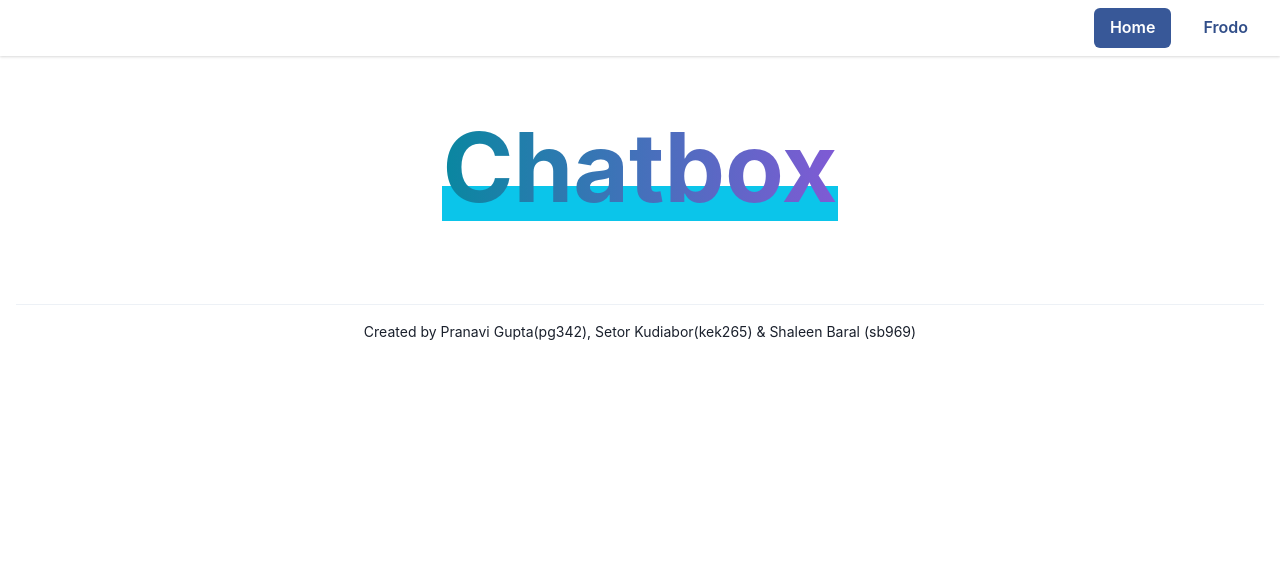
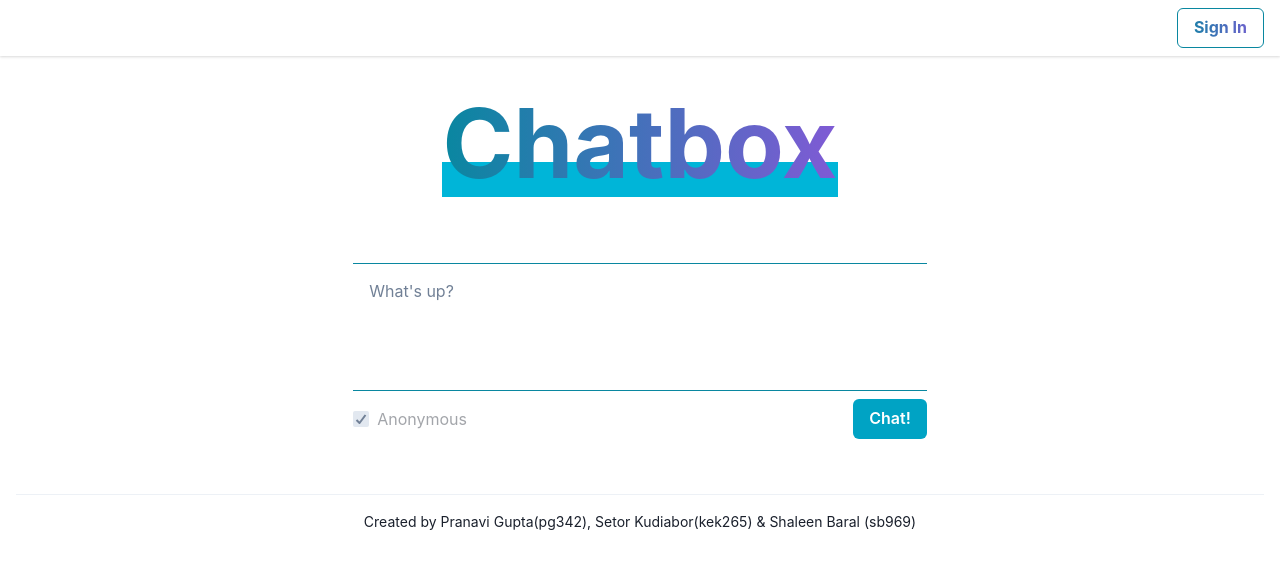
Before and after one commit to shaleen111/chatbox, a Next.js app: page / in a window 1280 px wide. Shown: the top 568 px of the page. Built offline with nearby package versions, Linux system fonts and the light colour scheme.

Commit message:
Working on frontend still. Done with Heading and ChatboxControl

```diff
--- /dev/null
+++ b/components/chatbox/ChatCard.tsx
@@ -0,0 +1,4 @@
+
+const ChatCard = () => {}
+
+export default ChatCard
--- /dev/null
+++ b/components/chatbox/ChatView.tsx
@@ -0,0 +1,4 @@
+
+const ChatView = () => {}
+
+export default ChatView
--- /dev/null
+++ b/components/chatbox/Chatbox.tsx
@@ -0,0 +1,16 @@
+import ChatboxControl from "./ChatboxControl"
+import ChatboxHeading from "./ChatboxHeading"
+import { VStack } from "@chakra-ui/react"
+import { useState } from "react"
+
+const Chatbox = () => {
+    return (
+        <VStack spacing={55} marginBottom={55}>
+            <ChatboxHeading />
+            <ChatboxControl />
+            {/* <ChatView /> */}
+        </VStack>
+    )
+}
+
+export default Chatbox
--- /dev/null
+++ b/components/chatbox/ChatboxControl.tsx
@@ -0,0 +1,48 @@
+import { Box, VStack, Button, Textarea, Checkbox, Flex } from "@chakra-ui/react"
+import { FormEventHandler, useState } from "react"
+
+const ChatboxControl = () => {
+    const [input, setInput] = useState("")
+
+    const addChat: FormEventHandler<HTMLFormElement> = (e) => {
+
+    }
+
+    return (
+        <Box w="100%">
+        <form onSubmit={addChat}>
+          <VStack>
+            <Textarea
+              value={input}
+              placeholder="What's up?"
+              onChange={(e) => setInput(e.target.value)}
+              width='100%'
+              minHeight='8em'
+              variant="unstyled"
+              resize="none"
+              p="4"
+              borderRadius="0"
+              borderTopWidth="1.5px"
+              borderBottomWidth="1px"
+              borderStyle="solid"
+              borderColor="cyan.700"
+            />
+            <Flex w="100%">
+              <Checkbox isChecked={true} isDisabled={true}
+                        textAlign="left">
+                  Anonymous
+              </Checkbox>
+              <Button type="submit" marginLeft="auto" color="white"
+                      textStyle="bold"
+                      background="cyan.600"
+                      _hover={{background: "purple.700", color: "white"}}>
+                  Chat!
+              </Button>
+            </Flex>
+          </VStack>
+        </form>
+        </Box>
+      )
+}
+
+export default ChatboxControl
--- a/components/layout/Heading.tsx
+++ b/components/chatbox/ChatboxHeading.tsx
@@ -1,10 +1,9 @@
-import { Center, Heading, Text, useBreakpointValue } from "@chakra-ui/react"
+import { Center, Heading, Link, Text, useBreakpointValue } from "@chakra-ui/react"
 
 const ChatboxHeading = () => (
   <Center>
     <Heading
-      fontSize={{ base: '6xl', md: '7xl', lg: '8xl' }}
-      m={12}>
+      fontSize={{ base: '7xl', md: '8xl', lg: '8xl' }}>
       <Text
         as={'span'}
         position={'relative'}
@@ -15,14 +14,19 @@ const ChatboxHeading = () => (
           position: 'absolute',
           bottom: 1,
           left: 0,
-          bg: 'cyan.400',
+          bg: 'cyan.500',
           zIndex: -1,
+        }}
+        _hover={{
+            bgGradient: "linear(to-r, purple.500, cyan.700)"
         }}
         bgGradient="linear(to-r, cyan.700, purple.500)"
         bgClip="text"
         lineHeight={1.33}
         align="center">
-          Chatbox
+          <Link href="/" _hover={{textDecoration: "none"}}>
+            Chatbox
+          </Link>
         </Text>
       <br />{' '}
     </Heading>
--- a/components/layout/Layout.tsx
+++ b/components/layout/Layout.tsx
@@ -3,7 +3,6 @@ import Head from "next/head"
 import Navbar from "./Navbar"
 import Footer from "./Footer"
 import { Container } from "@chakra-ui/react"
-import ChatboxHeading from "./Heading"
 
 type Props = {
   children?: ReactNode
@@ -19,7 +18,6 @@ const Layout = ({ children, title }: Props) => (
       <link rel="icon" href="/favicon.ico" />
     </Head>
     <Navbar />
-    <ChatboxHeading />
     <Container my={6}>{children}</Container>
     <Footer />
   </div>
--- a/components/layout/Navbar.tsx
+++ b/components/layout/Navbar.tsx
@@ -1,55 +1,23 @@
 import React from "react"
-import NextLink from "next/link"
-import { Box, Button, HStack, Link } from "@chakra-ui/react"
-import { useRouter } from "next/router"
-
-type NavLinkData = {
-  name: string
-  path: string
-}
-
-const navData: NavLinkData[] = [
-  {
-    name: "Home",
-    path: "/",
-  },
-  {
-    name: "Frodo",
-    path: "/frodo",
-  },
-]
-
-const NavLink = ({ name, path }: NavLinkData) => {
-  const { pathname: currentPath } = useRouter()
-  return (
-    <NextLink key={path} href={path} passHref legacyBehavior>
-      <Link
-        _hover={{
-          textDecoration: "none",
-        }}
-        tabIndex={-1}
-      >
-        <Button
-          _focusVisible={{ shadow: "outline" }}
-          _focus={{ shadow: "none" }}
-          colorScheme={"facebook"}
-          variant={currentPath === path ? "solid" : "ghost"}
-        >
-          {name}
-        </Button>
-      </Link>
-    </NextLink>
-  );
-}
+import { Box, Button, HStack } from "@chakra-ui/react"
 
 const Navbar = () => {
   return (
     <Box px={4} shadow="base">
       <HStack justifyContent="right">
         <HStack h={14} as="nav" spacing={4} alignItems="center">
-          {navData.map((data) => (
-            <NavLink key={data.path} {...data} />
-          ))}
+            <Button
+              bgGradient="linear(to-r, cyan.700, purple.500)"
+              bgClip="text"
+              variant="outline"
+              borderColor="cyan.700"
+              fontWeight={"bold"}
+              _hover={{
+                color: "white",
+                bgClip:"border-box"
+              }}>
+                Sign In
+            </Button>
         </HStack>
       </HStack>
     </Box>
--- a/pages/index.tsx
+++ b/pages/index.tsx
@@ -1,8 +1,10 @@
 import Layout from "../components/layout/Layout"
+import Chatbox from "../components/chatbox/Chatbox"
 
 const HomePage = () => {
   return (
     <Layout title="Chatbox">
+    <Chatbox/>
     </Layout>
   )
 }
```
